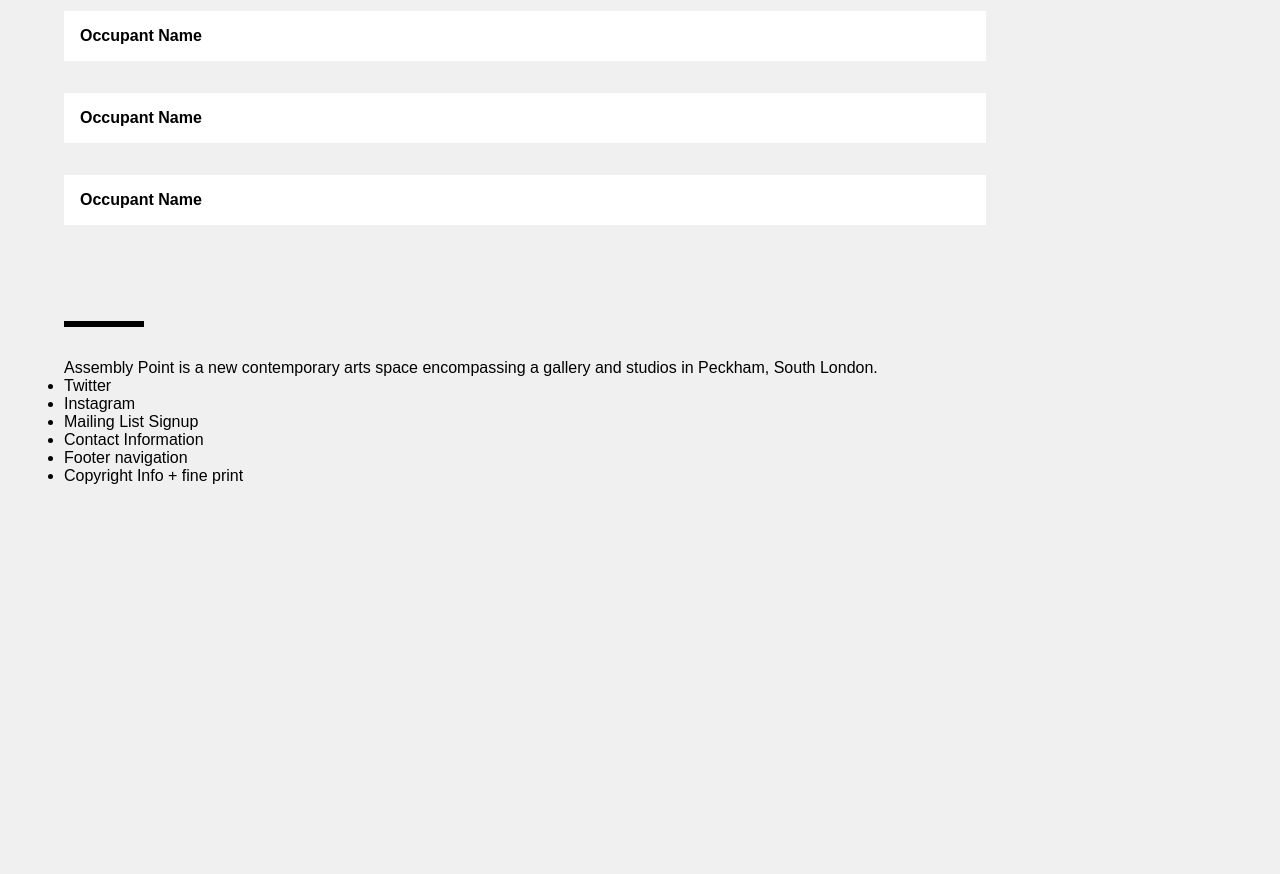
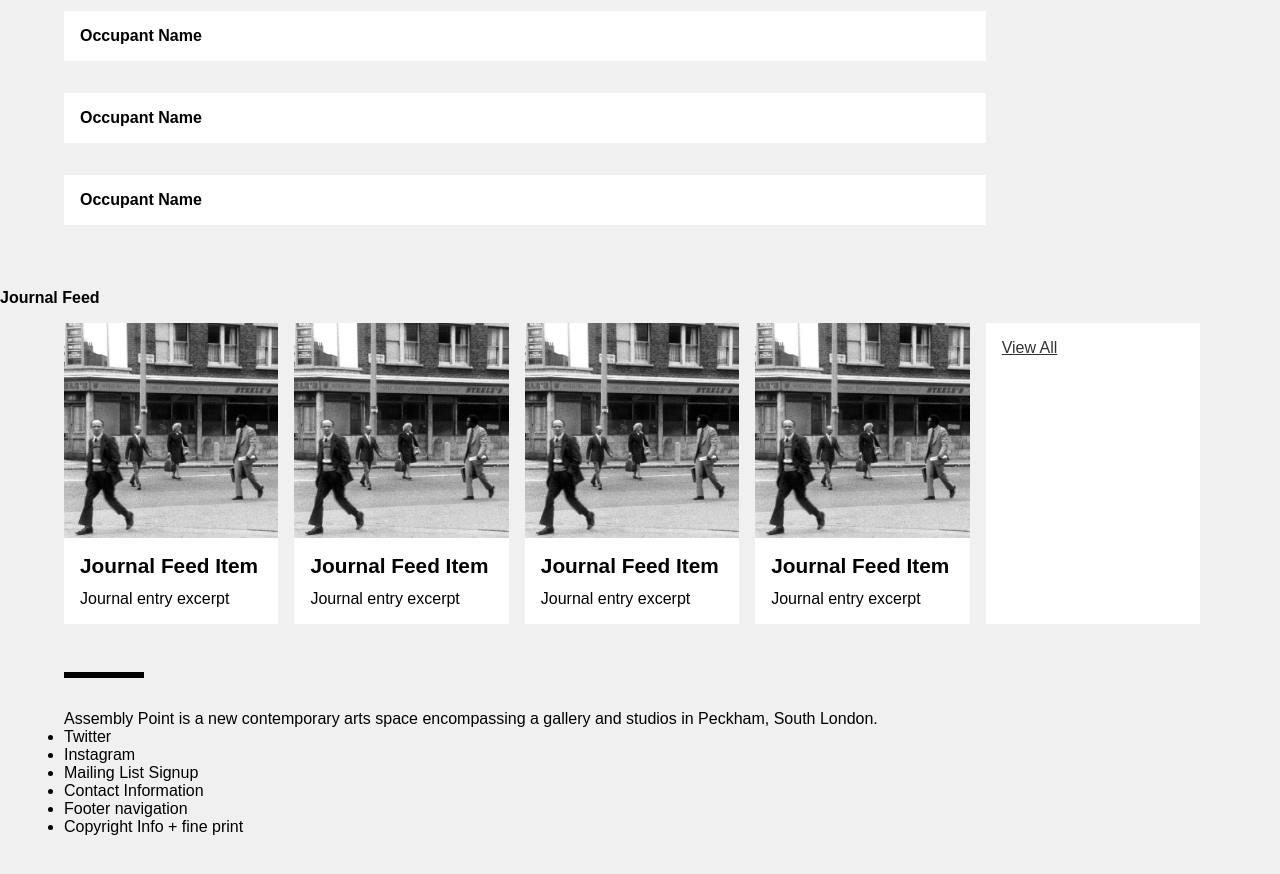
Before and after one commit to awesomephant/assemblypoint-redesign, a Jekyll site: the page wireframes/v2/studios.html, which Jekyll copies as it is, in a window 1280 px wide and 900 px high, scrolled down 588 px. Shown: the top 874 px of the window. Built offline with Jekyll 4.4.1, drawn with Linux system fonts in a browser that asks for light colours; before the commit the page ends 1105 px from its top, so only the background shows below that.

Commit message:
add journal feed

```diff
--- a/wireframes/v2/studios.html
+++ b/wireframes/v2/studios.html
@@ -61,6 +61,43 @@
             </div>
         </li>
     </ul>
+    <section class="journal-feed">
+        <h1>Journal Feed</h1>
+        <ul class='card-list-horizontal'>
+            <li class="journal-feed-item card">
+                <img class='card-image' src="./assets/insta.jpg" alt="">
+                <div class="card-content">
+                    <h2 class='card-title'>Journal Feed Item</h2>
+                    <p>Journal entry excerpt</p>
+                </div>
+            </li>
+            <li class="journal-feed-item card">
+                <img class='card-image' src="./assets/insta.jpg" alt="">
+                <div class="card-content">
+                    <h2 class='card-title'>Journal Feed Item</h2>
+                    <p>Journal entry excerpt</p>
+                </div>
+            </li>
+            <li class="journal-feed-item card">
+                <img class='card-image' src="./assets/insta.jpg" alt="">
+                <div class="card-content">
+                    <h2 class='card-title'>Journal Feed Item</h2>
+                    <p>Journal entry excerpt</p>
+                </div>
+            </li>
+            <li class="journal-feed-item card">
+                <img class='card-image' src="./assets/insta.jpg" alt="">
+                <div class="card-content">
+                    <h2 class='card-title'>Journal Feed Item</h2>
+                    <p>Journal entry excerpt</p>
+                </div>
+            </li>
+            <li class="card">
+                <div class="card-content">
+                    <a href="journal.html" class="btn">View All</a>
+                </div>
+            </li>
+        </ul>
         <footer>
             <p class="footer-about">
                 Assembly Point is a new contemporary arts space encompassing a gallery and studios in Peckham, South London.
```
Also changed, not shown: wireframes/v2/editions.html (+37 -0 lines). Lines whose indentation alone changed are shown as unchanged.
